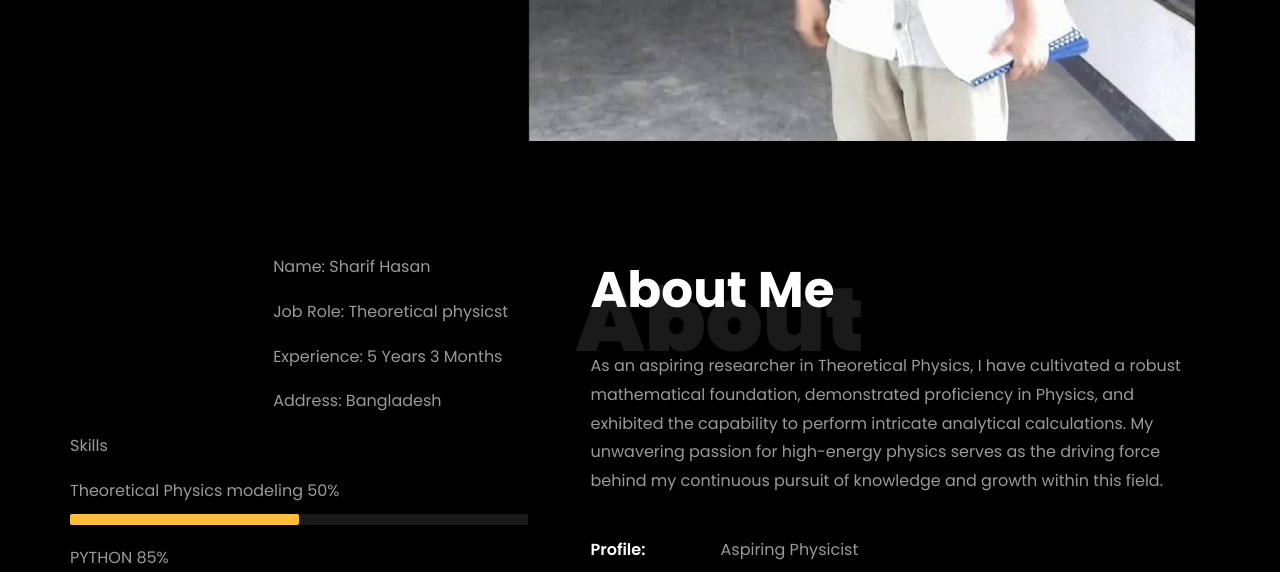
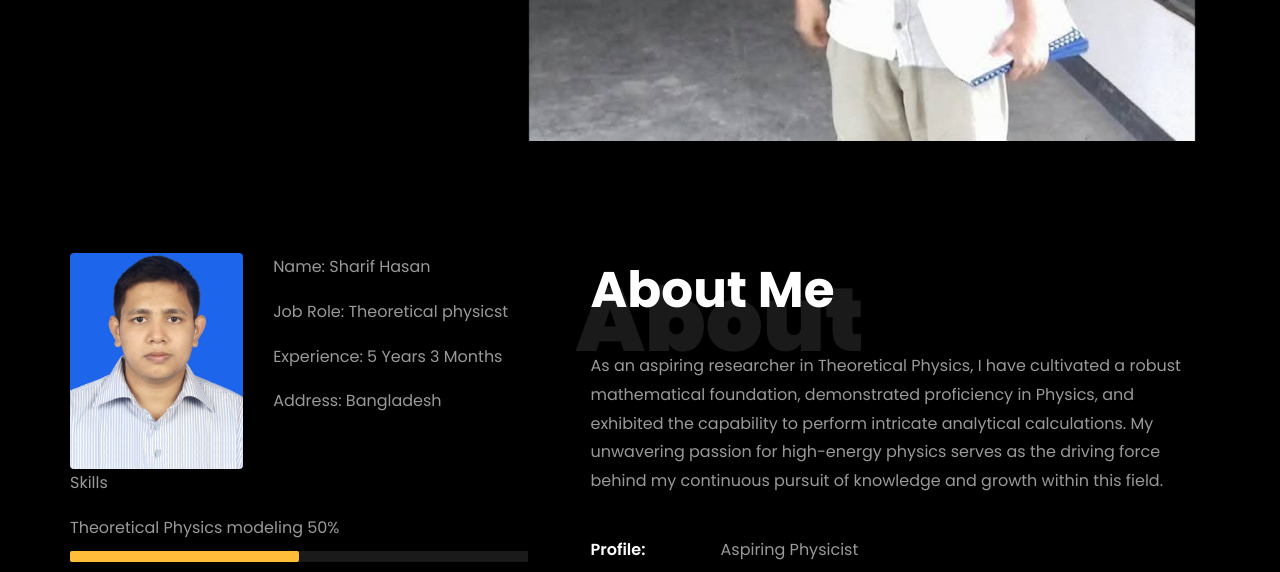
Before and after one commit to SharifHasan293/SharifHasan293.github.io, a plain HTML site: page index.html in a window 1280 px wide. Shown: the part 609-1181 px from the top of the page. Drawn offline with Linux system fonts and the light colour scheme; animation ran at ten frames a second; files whose address does not match are found by name.

Commit message:
Update index.html

```diff
--- a/index.html
+++ b/index.html
@@ -224,7 +224,7 @@
 								<div class="row">
 									<div class="col-sm-6 col-md-5">
 									  <div class="about-img">
-										<img src="images/about me.jpg" class="img-fluid rounded b-shadow-a" alt="">
+										<img src="images/aboutme.jpg" class="img-fluid rounded b-shadow-a" alt="">
 									  </div>
 									</div>
 									<!-- Details next to profile image -->
```
